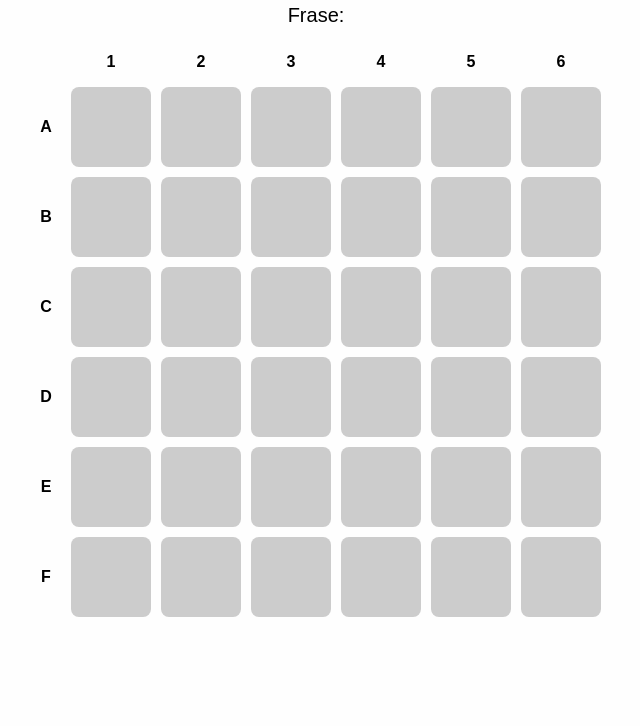
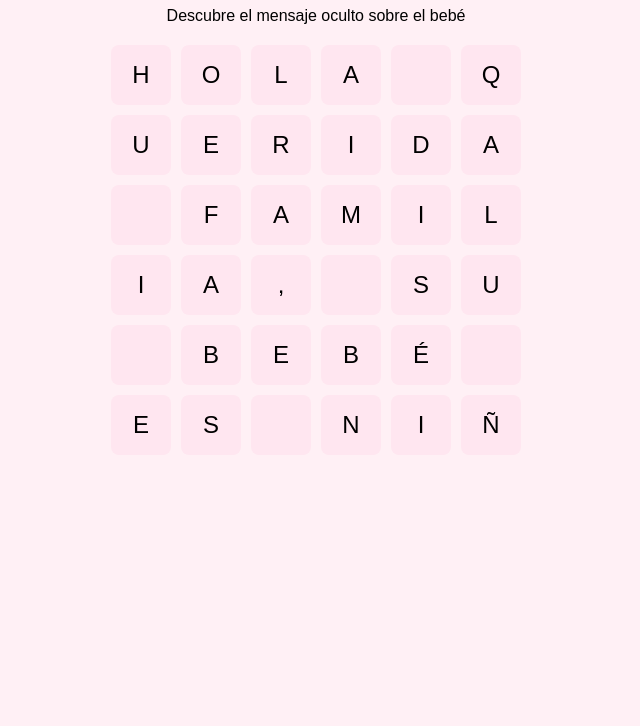
Before and after one commit to FernandoGZ/Revelacion-de-BB, a plain HTML site: page index.html in a window 1280 px wide. Shown: the part 74-800 px from the top of the page, without its empty margins (324-964 px from the left). Drawn offline with Linux system fonts and the light colour scheme.

Commit message:
Update index.html

```diff
--- a/index.html
+++ b/index.html
@@ -1,172 +1,66 @@
 <!DOCTYPE html>
 <html lang="es">
 <head>
-  <meta charset="UTF-8">
-  <title>Revelación del Bebé</title>
+  <meta charset="UTF-8" />
+  <meta name="viewport" content="width=device-width, initial-scale=1.0"/>
+  <title>Juego del Bebé</title>
   <style>
     body {
       font-family: Arial, sans-serif;
       text-align: center;
-      background-color: #fefefe;
-      margin: 0;
-      padding: 0;
+      background-color: #fff0f5;
     }
     h1 {
+      color: #d63384;
+    }
+    .grid {
+      display: grid;
+      grid-template-columns: repeat(6, 60px);
+      grid-gap: 10px;
+      justify-content: center;
       margin-top: 20px;
     }
-    #phrase {
-      margin-top: 20px;
-      font-size: 20px;
-    }
-    .board-container {
-      display: inline-block;
-      margin-top: 20px;
-      position: relative;
-    }
-    .grid-labels {
-      display: grid;
-      grid-template-columns: 30px repeat(6, 80px);
-      grid-template-rows: 30px repeat(6, 80px);
-      gap: 10px;
-    }
-    .label {
+    .cell {
+      width: 60px;
+      height: 60px;
+      font-size: 24px;
       display: flex;
       align-items: center;
       justify-content: center;
-      font-weight: bold;
+      background-color: #ffe6f0;
+      border-radius: 8px;
+      cursor: pointer;
+      transition: background-color 0.3s;
     }
-    .empty {
-      background: transparent;
-    }
-    .card {
-      width: 80px;
-      height: 80px;
-      background-color: #ccc;
-      display: flex;
-      align-items: center;
-      justify-content: center;
-      font-size: 24px;
-      cursor: pointer;
-      border-radius: 8px;
-    }
-    .card.flipped {
-      background-color: #fff;
-    }
-    .celebration {
-      animation: colorChange 1s infinite alternate;
-      background-color: white;
-      position: fixed;
-      top: 0; left: 0;
-      width: 100vw;
-      height: 100vh;
-      z-index: 999;
-      display: flex;
-      align-items: center;
-      justify-content: center;
-      flex-direction: column;
-    }
-    @keyframes colorChange {
-      0% { color: #0077cc; }
-      50% { color: #00aaff; }
-      100% { color: #3399ff; }
-    }
-    .baby-line {
-      font-size: 32px;
-      margin: 10px;
-    }
-    .baby-word {
-      font-size: 64px;
-      font-weight: bold;
+    .cell:hover {
+      background-color: #f8c8dc;
     }
   </style>
 </head>
 <body>
-  <h1>Juego de Revelación del Bebé</h1>
-  <div id="phrase">Frase: <span id="revealed-phrase"></span></div>
-  <div class="board-container">
-    <div class="grid-labels" id="board-grid"></div>
-  </div>
+  <h1>🎉 Adivina el Mensaje 🎉</h1>
+  <p>Descubre el mensaje oculto sobre el bebé</p>
+  <div class="grid" id="gameGrid"></div>
+
   <script>
-    const phrase = "HOLA MI QUERIDA FAMILIA, SOY NIÑ";
-    const fullPhrase = "HOLA MI QUERIDA FAMILIA, SOY UN:";
-    const finalWord = "NIÑO";
-    const boardGrid = document.getElementById("board-grid");
-    const revealedPhrase = document.getElementById("revealed-phrase");
+    const mensaje = "HOLA QUERIDA FAMILIA, SU BEBÉ ES NIÑ";
+    const iconos = [
+      "🍼", "🧸", "👶", "🚼", "🛁", "🧷", "🧦", "🪆", "🛏️", "🪄",
+      "🎀", "🎁", "🪅", "🧃", "🪗", "🪀", "🪁", "👧"
+    ];
 
-    const totalPairs = Math.ceil((phrase.replace(/ /g, "").length + 1) / 2);
-    const symbols = ["🍎", "🍌", "🍇", "🍓", "🍍", "🥝", "🍒", "🍉", "🍑", "🥭", "🍋", "🍏", "🥥", "🍈", "🍊", "🍕", "🍪"];
-    let cards = symbols.slice(0, totalPairs).flatMap(s => [s, s]).sort(() => 0.5 - Math.random());
+    const grid = document.getElementById("gameGrid");
 
-    let flipped = [];
-    let matched = 0;
-
-    const rows = 6;
-    const cols = 6;
-
-    const letters = ["", "1", "2", "3", "4", "5", "6"];
-    const alpha = ["A", "B", "C", "D", "E", "F"];
-
-    for (let r = 0; r <= rows; r++) {
-      for (let c = 0; c <= cols; c++) {
-        const cell = document.createElement("div");
-        if (r === 0 && c === 0) {
-          cell.className = "label empty";
-        } else if (r === 0) {
-          cell.className = "label";
-          cell.innerText = letters[c];
-        } else if (c === 0) {
-          cell.className = "label";
-          cell.innerText = alpha[r - 1];
-        } else {
-          const index = (r - 1) * cols + (c - 1);
-          const card = document.createElement("div");
-          card.className = "card";
-          card.dataset.symbol = cards[index] || "";
-          card.dataset.index = index;
-          card.innerText = "";
-          card.addEventListener("click", () => flipCard(card));
-          cell.appendChild(card);
-        }
-        boardGrid.appendChild(cell);
+    for (let i = 0; i < 36; i++) {
+      const cell = document.createElement("div");
+      cell.className = "cell";
+      if (i < mensaje.length) {
+        cell.textContent = mensaje[i];
+      } else {
+        const randomIcon = iconos[Math.floor(Math.random() * iconos.length)];
+        cell.textContent = randomIcon;
       }
-    }
-
-    function flipCard(card) {
-      if (flipped.length === 2 || card.classList.contains("flipped") || !card.dataset.symbol) return;
-      card.classList.add("flipped");
-      card.innerText = card.dataset.symbol;
-      flipped.push(card);
-
-      if (flipped.length === 2) {
-        setTimeout(checkMatch, 800);
-      }
-    }
-
-    function checkMatch() {
-      const [a, b] = flipped;
-      if (a.dataset.symbol === b.dataset.symbol) {
-        matched++;
-        revealedPhrase.innerText = phrase.slice(0, matched * 2);
-        if (matched * 2 >= phrase.replace(/ /g, "").length) {
-          showCelebration();
-        }
-      } else {
-        a.classList.remove("flipped");
-        b.classList.remove("flipped");
-        a.innerText = "";
-        b.innerText = "";
-      }
-      flipped = [];
-    }
-
-    function showCelebration() {
-      const overlay = document.createElement("div");
-      overlay.className = "celebration";
-      overlay.innerHTML = `
-        <div class="baby-line">👶 ${fullPhrase} 👶</div>
-        <div class="baby-word">${finalWord}</div>
-      `;
-      document.body.appendChild(overlay);
+      grid.appendChild(cell);
     }
   </script>
 </body>
```
